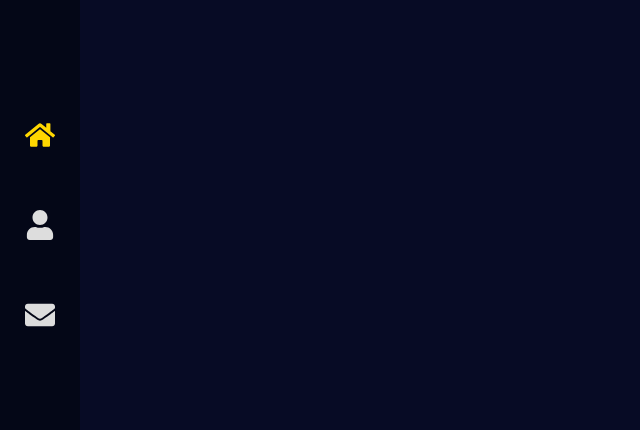
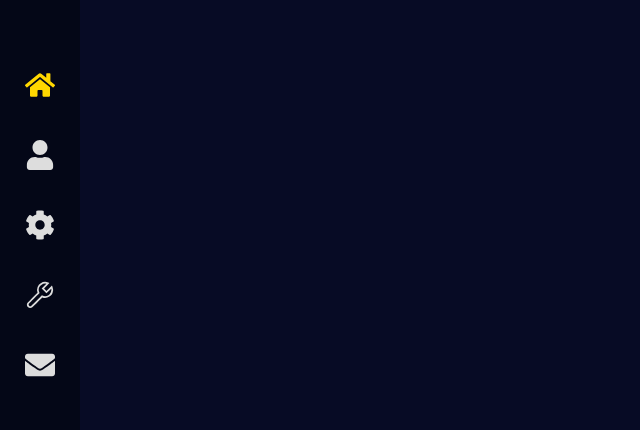
Before and after one commit to Qreamville/null, a React (Create React App) app: page / in a window 1280 px wide. Shown: the part 175-605 px from the top of the page, without its empty margins (0-640 px from the left). Built offline with nearby package versions, Linux system fonts and the light colour scheme.

Commit message:
Modify navlinks

```diff
--- a/src/components/sidebar/Sidebar.jsx
+++ b/src/components/sidebar/Sidebar.jsx
@@ -7,10 +7,39 @@ import {
   FaGithub,
   FaTwitter,
   FaLinkedin,
+  FaCog,
 } from "react-icons/fa";
+import { VscSymbolProperty } from "react-icons/vsc";
 import "./sidebar.css";
 
 const Sidebar = () => {
+  // Array of Navigation Links
+  const links = [
+    { to: "/", class_name: "sidebar-nav__home", icon: <FaHome /> },
+    { to: "/about", class_name: "sidebar-nav__about", icon: <FaUser /> },
+    { to: "/skills", class_name: "sidebar-nav__skills", icon: <FaCog /> },
+    {
+      to: "/projects",
+      class_name: "sidebar-nav__project",
+      icon: <VscSymbolProperty />,
+    },
+    {
+      to: "/contact",
+      class_name: "sidebar-nav__contact",
+      icon: <FaEnvelope />,
+    },
+  ];
+
+  // Mapping of Array of Navigation Links
+
+  const navLinks = links.map((link, _idx) => {
+    return (
+      <NavLink exact="true" to={link.to} className={link.class_name} key={_idx}>
+        {link.icon}
+      </NavLink>
+    );
+  });
+
   return (
     <aside className="sidebar">
       <Link to="/" className="sidebar-brand">
@@ -19,17 +48,7 @@ const Sidebar = () => {
           Balikis oyeleye
         </span>
       </Link>
-      <nav className="sidebar-nav text-center w-full">
-        <NavLink exact="true" to="/" className="sidebar-nav__home">
-          <FaHome />
-        </NavLink>
-        <NavLink exact="true" to="/about" className="sidebar-nav__about">
-          <FaUser />
-        </NavLink>
-        <NavLink exact="true" to="/contact" className="sidebar-nav__contact">
-          <FaEnvelope />
-        </NavLink>
-      </nav>
+      <nav className="sidebar-nav text-center w-full">{navLinks}</nav>
       <ul className="sidebar-socials__links">
         <li>
           <a
--- a/src/components/sidebar/sidebar.css
+++ b/src/components/sidebar/sidebar.css
@@ -13,7 +13,7 @@
   align-items: center;
   justify-content: center;
   flex-direction: column;
-  gap: 60px;
+  gap: 40px;
   position: absolute;
   height: 210px;
   top: 50%;
```
